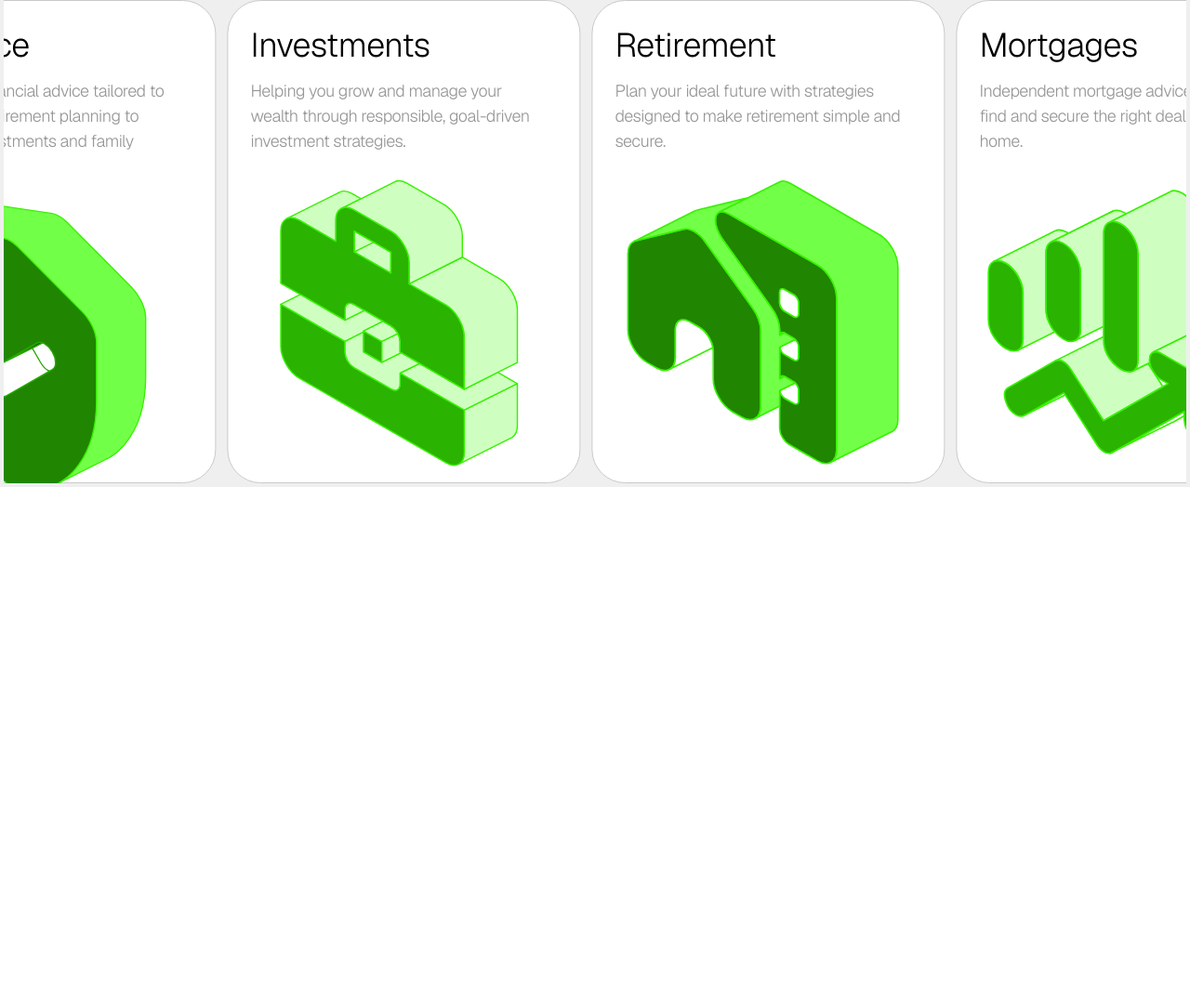
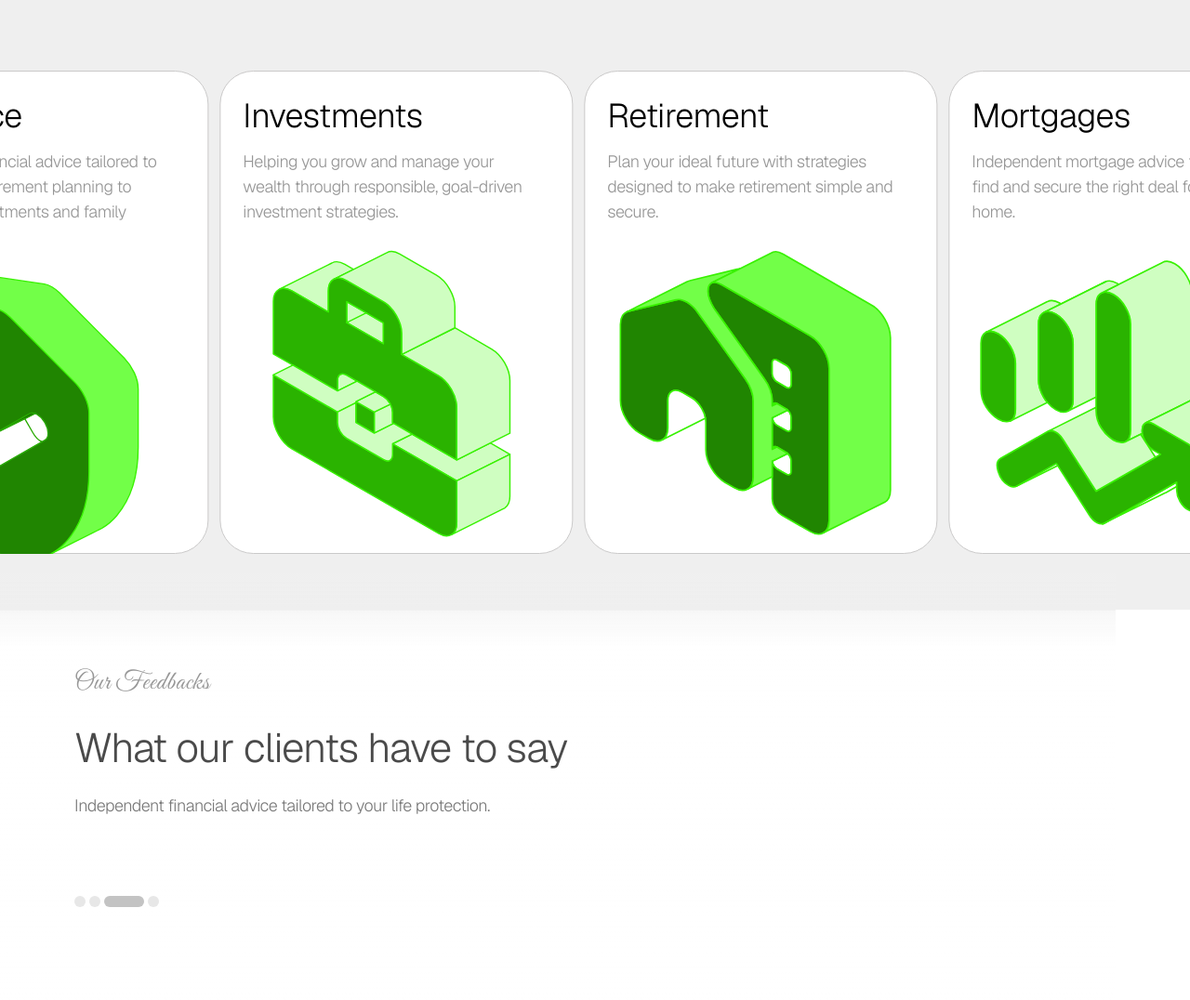
Before and after one commit to ShamzAfo01/Kalo-Finance, a website: page index.html in a window 1280 px wide. Shown: the part 1957-3033 px from the top of the page at 93% size. Before the commit the page ends 2481 px from the top, so only its background shows below. Drawn offline with nearby package versions, Linux system fonts and the light colour scheme.

Commit message:
continued iteration styling feedback

```diff
--- a/index.html
+++ b/index.html
@@ -252,6 +252,7 @@
   text-align: center;
   padding: 4px;
   margin-top: 100px;
+  padding: 80px 0 60px; /* top | sides | bottom */
 }
 
 /* HERO SUBTEXT */
@@ -355,7 +356,6 @@
   display: flex;
 }
 
-
     /* MEDIA QUERIES */
     @media (max-width: 768px) {
       .navbar {
@@ -373,6 +373,101 @@
         padding: 0 2rem;
       }
     }
+ /* Section container */
+.feedback-section {
+  background: linear-gradient(to bottom, rgba(255, 255, 255, 0.7), #ffffff);
+  backdrop-filter: blur(12px);
+  padding: 60px 0 100px;
+  display: flex;
+  flex-direction: column;
+  align-items: flex-start;
+  justify-content: flex-start;
+  position: relative;
+  width: 100%;
+  max-width: 1200px;
+  margin: 0 auto;
+  transform: translateX(-40px); /* subtle nudge left, not off-centered */
+  border-top: 1px solid rgba(0, 0, 0, 0.05); /* adds gentle section separation */
+}
+
+/* Soft overlay to blend the transition from the efefef frame */
+.feedback-section::before {
+  content: "";
+  position: absolute;
+  top: -40px;
+  left: 0;
+  right: 0;
+  height: 80px;
+  background: linear-gradient(to bottom, #efefef, rgba(255, 255, 255, 0));
+  z-index: 0;
+}
+
+/* Text container */
+.feedback-text {
+  position: relative;
+  z-index: 1;
+  margin-left: 80px; /* pulls the content slightly toward center */
+}
+
+/* Text styles */
+.feedback-title {
+  font-family: 'Great Vibes', cursive;
+  font-weight: 350;
+  font-size: 28px;
+  color: #979797;
+  letter-spacing: 0.5px;
+  margin: 0;
+}
+
+.feedback-subtitle {
+  font-family: 'Geist', sans-serif;
+  font-weight: 300;
+  font-size: 44px;
+  color: #4a4a4a;
+  letter-spacing: -1px;
+  margin-top: 24px;
+}
+
+.feedback-body {
+  font-family: 'Geist', sans-serif;
+  font-weight: 300;
+  font-size: 18px;
+  color: #7a7a7a;
+  letter-spacing: -0.5px;
+  margin-top: -16px;
+  max-width: 480px;
+  line-height: 1.5;
+}
+
+/* Indicators row */
+.feedback-indicators {
+  display: flex;
+  align-items: center;
+  gap: 4px;
+  margin-top: 66px;
+  margin-left: 80px; /* aligns with the text */
+}
+
+/* Cylinder (active state) */
+.indicator-cylinder {
+  width: 43px;
+  height: 12px;
+  background-color: #c3c3c3;
+  border-radius: 100px;
+}
+
+/* Circles (inactive states) */
+.indicator-circle {
+  width: 12px;
+  height: 12px;
+  border-radius: 50%;
+  background-color: #e7e7e7;
+}
+
+/* Lighter circle on the right */
+.indicator-circle.light {
+  background-color: #e7e7e7;
+}
   </style>
 </head>
 
@@ -510,5 +605,23 @@
       });
     });
   </script>
+
+  <section class="feedback-section">
+  <div class="feedback-text">
+    <h1 class="feedback-title">Our Feedbacks</h1>
+    <h2 class="feedback-subtitle">What our clients have to say</h2>
+    <p class="feedback-body">
+      Independent financial advice tailored to your life protection.
+    </p>
+  </div>
+
+  <div class="feedback-indicators">
+    <div class="indicator-circle small"></div>
+    <div class="indicator-circle small"></div>
+    <div class="indicator-cylinder"></div>
+    <div class="indicator-circle small light"></div>
+  </div>
+</section>
+
 </body>
 </html>
```
Also changed, not shown: assets/Frame Card3 in.png (deleted).
